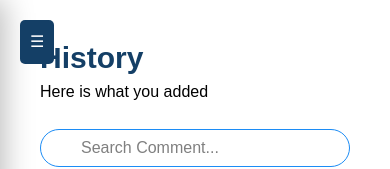
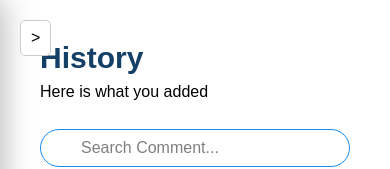
Before and after one commit to iiiikimii/frontend-bot, a React (Vite) app: page /history in a window 390 px wide. Shown: the top 169 px of the page. Built offline with nearby package versions, Linux system fonts and the light colour scheme; no server answers.

Commit message:
Update Sidebar

```diff
--- a/src/components/navigation/SideBar.jsx
+++ b/src/components/navigation/SideBar.jsx
@@ -18,22 +18,24 @@ const Sidebar = () => {
 
   return (
     <div>
+      {/* Tombol panah hanya muncul di mode HP */}
       {isMobile && (
         <button
           onClick={() => setIsOpen(!isOpen)}
           style={{
             position: "absolute",
             top: 20,
-            left: 20,
-            background: "#143F66",
-            color: "white",
-            padding: "10px",
+            left: isOpen ? "310px" : "20px",
+            background: "white",
+            color: "black",
+            padding: "5px 10px",
             borderRadius: "5px",
             cursor: "pointer",
             zIndex: 1000,
+            border: "1px solid #ccc",
           }}
         >
-          ☰
+          {isOpen ? "<" : ">"}
         </button>
       )}
 
@@ -41,7 +43,7 @@ const Sidebar = () => {
         style={{
           position: isMobile ? "fixed" : "relative",
           top: 0,
-          left: isOpen ? 0 : "-300px",
+          left: isOpen ? "0" : isMobile ? "-300px" : "0",
           display: "flex",
           flexDirection: "column",
           minWidth: "300px",
@@ -56,7 +58,7 @@ const Sidebar = () => {
           transition: "left 0.3s ease-in-out",
         }}
       >
-        <div className="flex flex-col w-full">
+         <div className="flex flex-col w-full">
           <div
             style={{
               color: "white",
```
